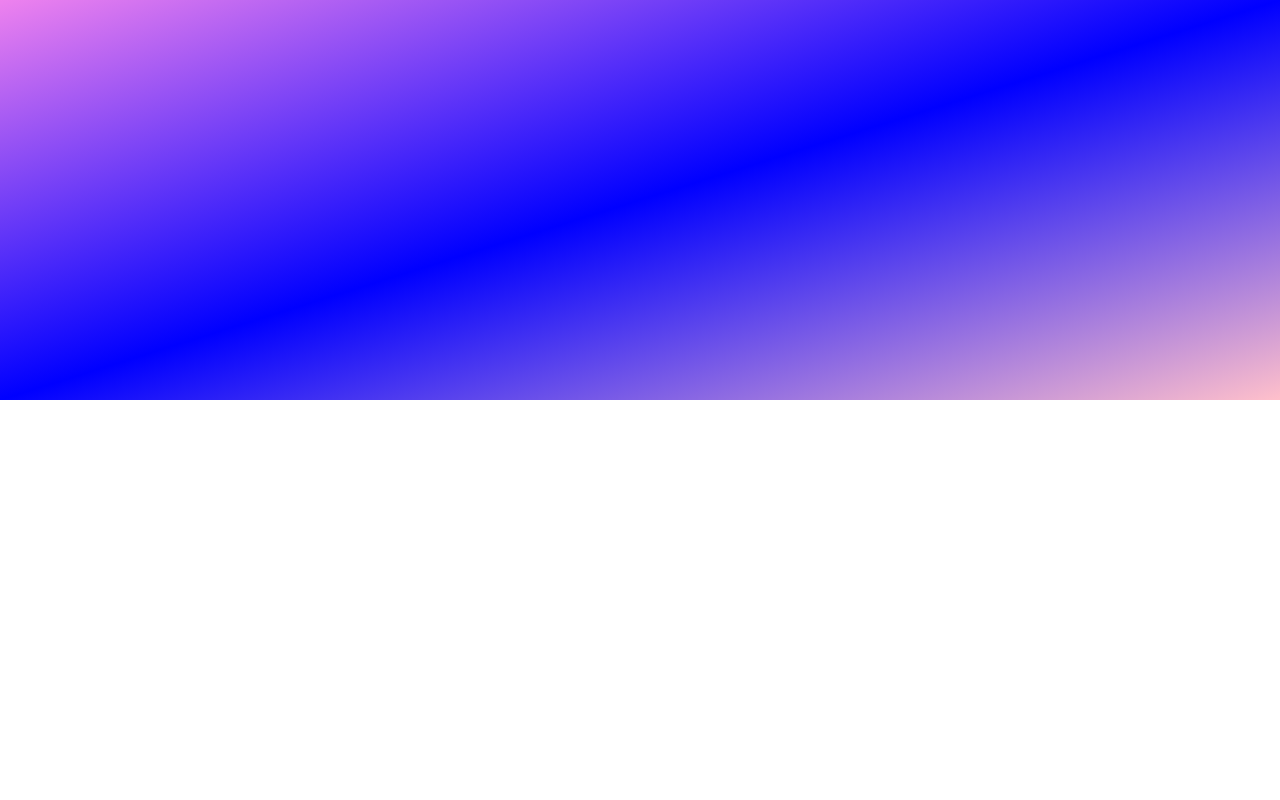
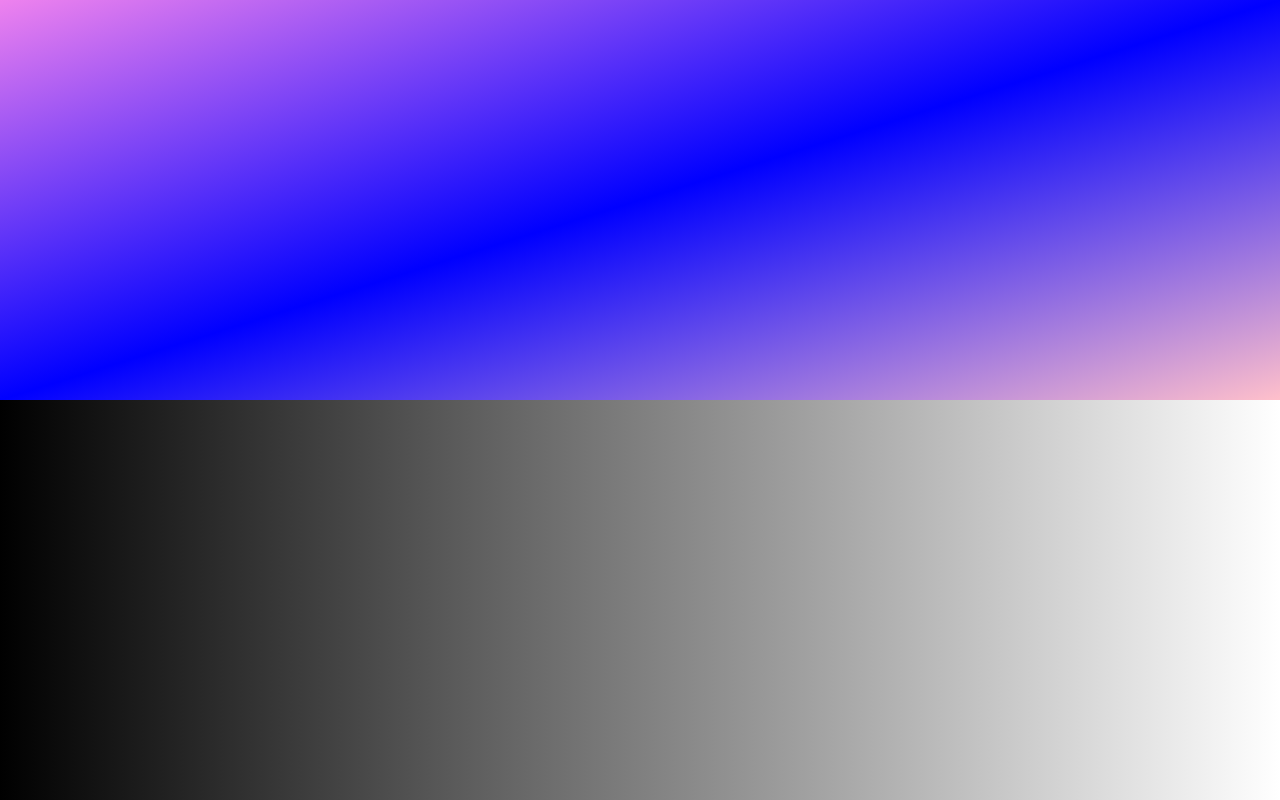
Before and after one commit to myygrc/site, a plain HTML site: page index.html in a window 1280 px wide. Drawn offline with Linux system fonts and the light colour scheme.

Commit message:
Update index.html

```diff
--- a/index.html
+++ b/index.html
@@ -9,7 +9,7 @@
       height: 100%;
       margin: 0;
       padding: 0;
-      background-color: linear-gradient(to right, black, white); /* Couleur de base */
+      background: linear-gradient(to right, black, white);
     }
 
     .degrade {
```
